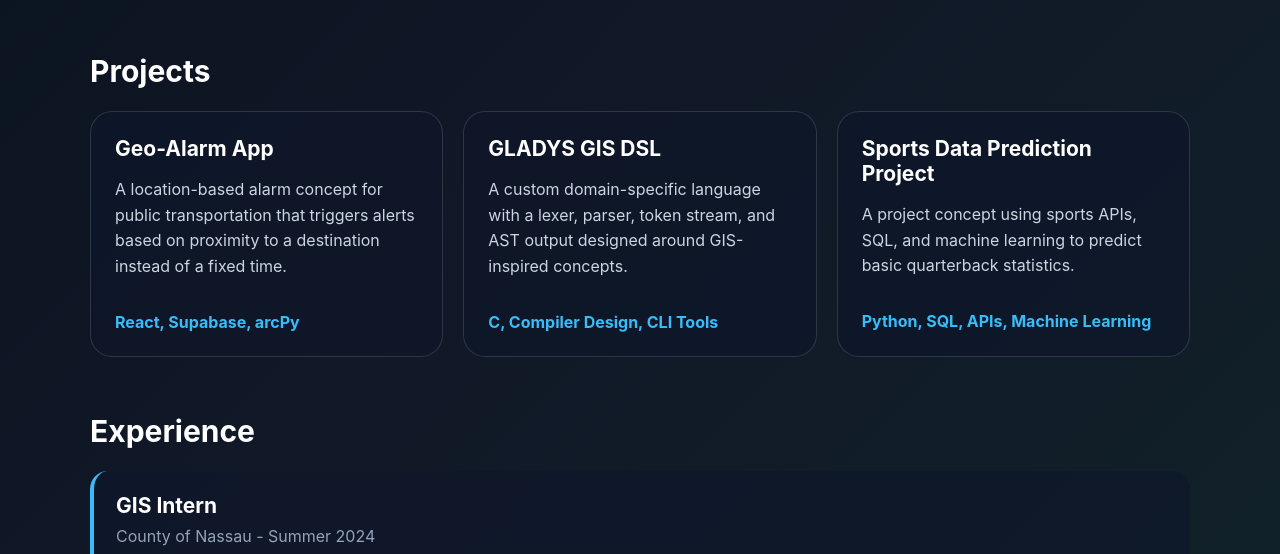
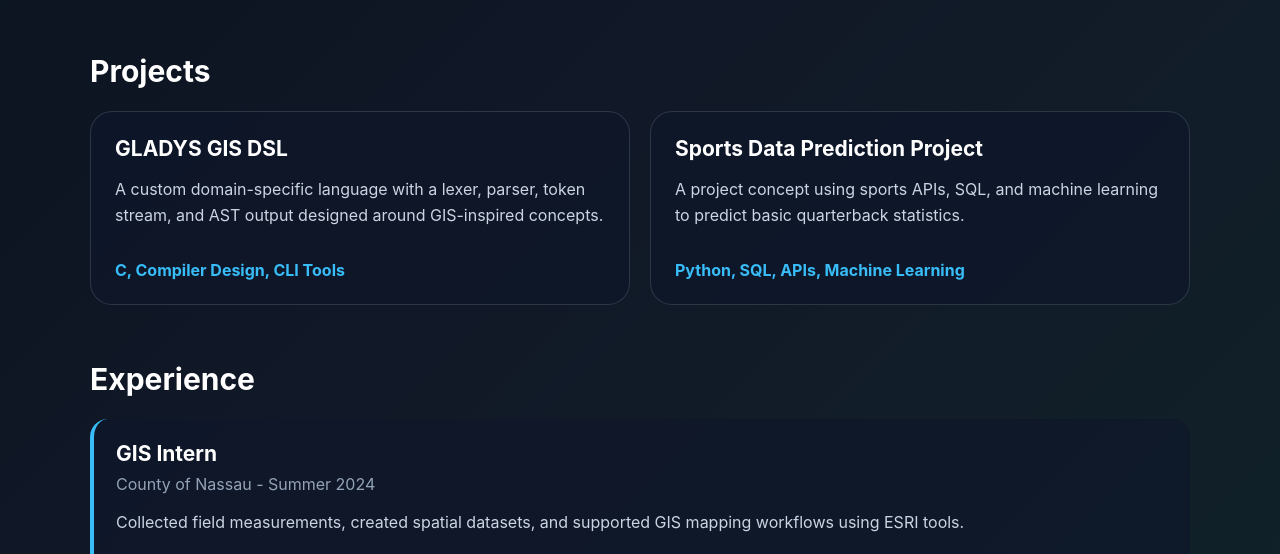
Before and after one commit to AlexWrld28/personalBlog001, a Gatsby site: page / in a window 1280 px wide. Shown: the part 726-1280 px from the top of the page. Built offline with nearby package versions, Linux system fonts and the light colour scheme; Gatsby itself is replaced by a stand-in of ours; animation ran at ten frames a second.

Commit message:
Removed broken Geo-Alarm app. needs more development

```diff
--- a/src/pages/index.js
+++ b/src/pages/index.js
@@ -26,13 +26,6 @@ const resumeData = {
   ],
 
   projects: [
-    {
-      name: "Geo-Alarm App",
-      description:
-        "A location-based alarm concept for public transportation that triggers alerts based on proximity to a destination instead of a fixed time.",
-      tech: "React, Supabase, arcPy",
-      path: "/projects/geo-alarm-app/",
-    },
     {
       name: "GLADYS GIS DSL",
       description:
```
